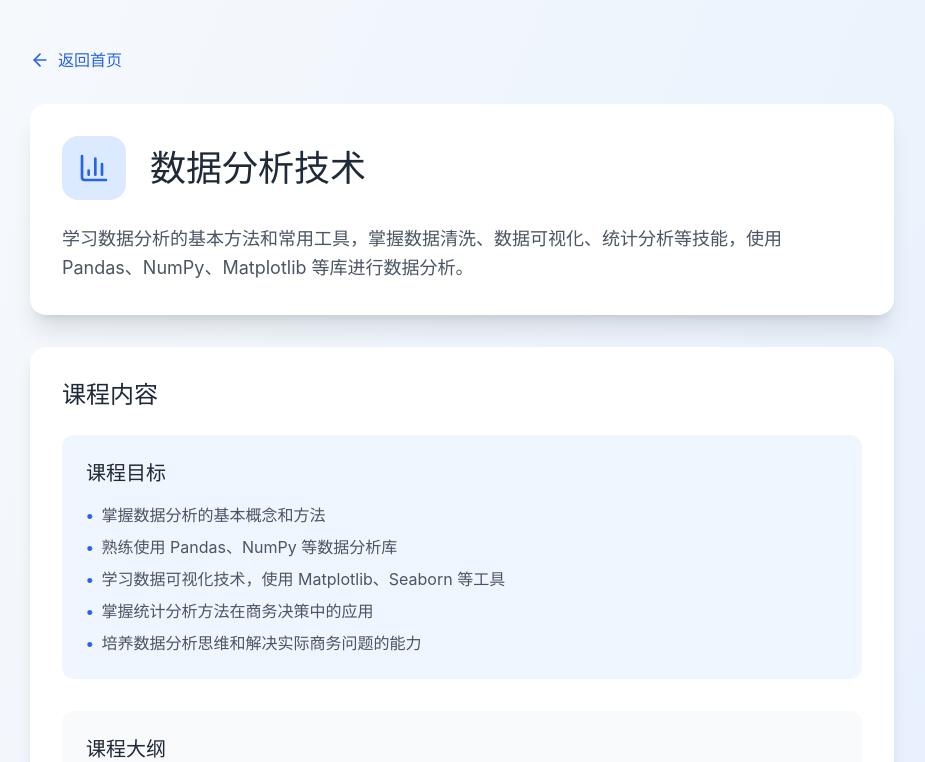
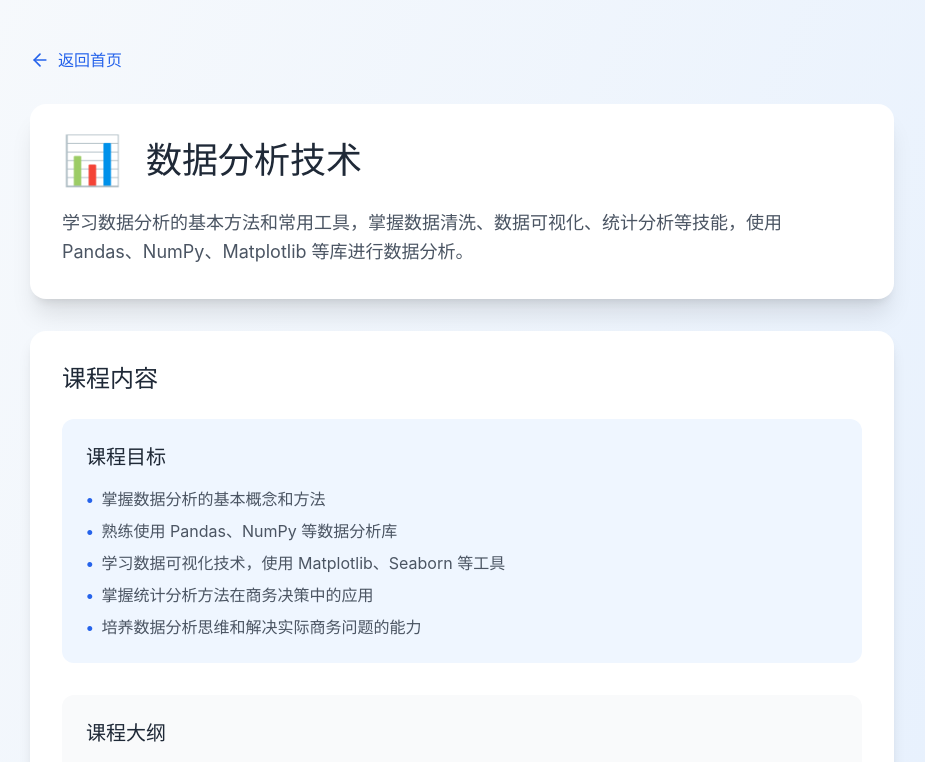
Before and after one commit to mie-cloud/mie-, a React (Vite) app: page /course/data-analysis in a window 1280 px wide. Shown: the top 762 px of the page, without its empty margins (178-1103 px from the left). Built offline with nearby package versions, Linux system fonts and the light colour scheme.

Commit message:
恢复可爱的 emoji 插图

```diff
--- a/src/pages/CourseDetail.tsx
+++ b/src/pages/CourseDetail.tsx
@@ -55,8 +55,8 @@ export default function CourseDetail() {
 
         <div className="bg-white rounded-2xl shadow-xl p-8 mb-8">
           <div className="flex items-center mb-6">
-            <div className="w-16 h-16 bg-blue-100 rounded-2xl flex items-center justify-center mr-6">
-              <CourseIcon className="w-8 h-8 text-blue-600" />
+            <div className="text-5xl mr-6">
+              {course.icon}
             </div>
             <h1 className="text-4xl font-bold text-gray-800">{course.title}</h1>
           </div>
--- a/src/pages/Home.tsx
+++ b/src/pages/Home.tsx
@@ -52,8 +52,8 @@ export default function Home() {
                   className="group bg-white rounded-2xl shadow-lg hover:shadow-2xl transition-all duration-400 p-8 border border-gray-100 hover:border-blue-200 transform hover:-translate-y-2"
                   style={{ animationDelay: `${index * 0.15}s` }}
                 >
-                  <div className="w-16 h-16 bg-blue-100 rounded-2xl flex items-center justify-center mb-6 group-hover:bg-blue-600 group-hover:text-white transition-all duration-300">
-                    <CourseIcon className="w-8 h-8 text-blue-600 group-hover:text-white" />
+                  <div className="text-5xl mb-6 group-hover:scale-110 transition-transform duration-300">
+                    {course.icon}
                   </div>
                   <h3 className="text-2xl font-bold text-gray-800 mb-3 group-hover:text-blue-600 transition-colors">
                     {course.title}
```
